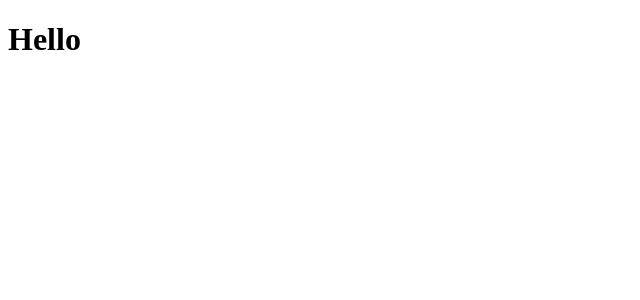
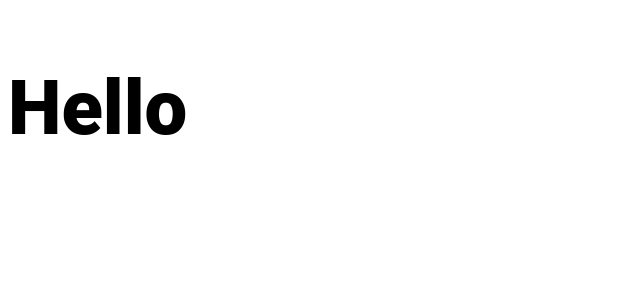
Before and after one commit to CoFFuSS/twitter-clone, a React (Vite) app: page / in a window 1280 px wide. Shown: the top 300 px of the page, without its empty margins (0-640 px from the left). Built offline with nearby package versions, Linux system fonts and the light colour scheme.

Commit message:
feat: added github Actions

```diff
--- a/src/Components/App/App.tsx
+++ b/src/Components/App/App.tsx
@@ -1,5 +1,13 @@
+import { ThemeProvider } from 'styled-components';
+
+import { basicTheme } from '@/theme';
+
+import { TestH1 } from '../styled';
+
 export const App = () => (
-  <div>
-    <h1>Hello</h1>
-  </div>
+  <ThemeProvider theme={basicTheme}>
+    <div>
+      <TestH1>Hello</TestH1>
+    </div>
+  </ThemeProvider>
 );
--- /dev/null
+++ b/src/Components/styled.ts
@@ -0,0 +1,7 @@
+import styled, { css } from 'styled-components';
+
+export const TestH1 = styled.h1`
+  ${({ theme }) => css`
+    ${theme.typography.variant.h1}
+  `}
+`;
--- /dev/null
+++ b/src/types/theme.ts
@@ -0,0 +1,3 @@
+import { basicTheme } from '@/theme/index';
+
+export type Theme = typeof basicTheme;
--- a/vite.config.ts
+++ b/vite.config.ts
@@ -1,6 +1,8 @@
 /* eslint-disable import/no-extraneous-dependencies */
 import { defineConfig } from 'vite';
 import react from '@vitejs/plugin-react';
+
+import { resolve } from 'path';
 
 // https://vitejs.dev/config/
 export default defineConfig({
@@ -8,4 +10,10 @@ export default defineConfig({
     open: true,
   },
   plugins: [react()],
+  resolve: {
+    alias: {
+      '@': resolve(__dirname, 'src'),
+    },
+    extensions: ['.js', '.jsx', '.ts', '.tsx'],
+  },
 });
```
Also changed, not shown: src/styles.d.ts (added, +13 -0 lines).
